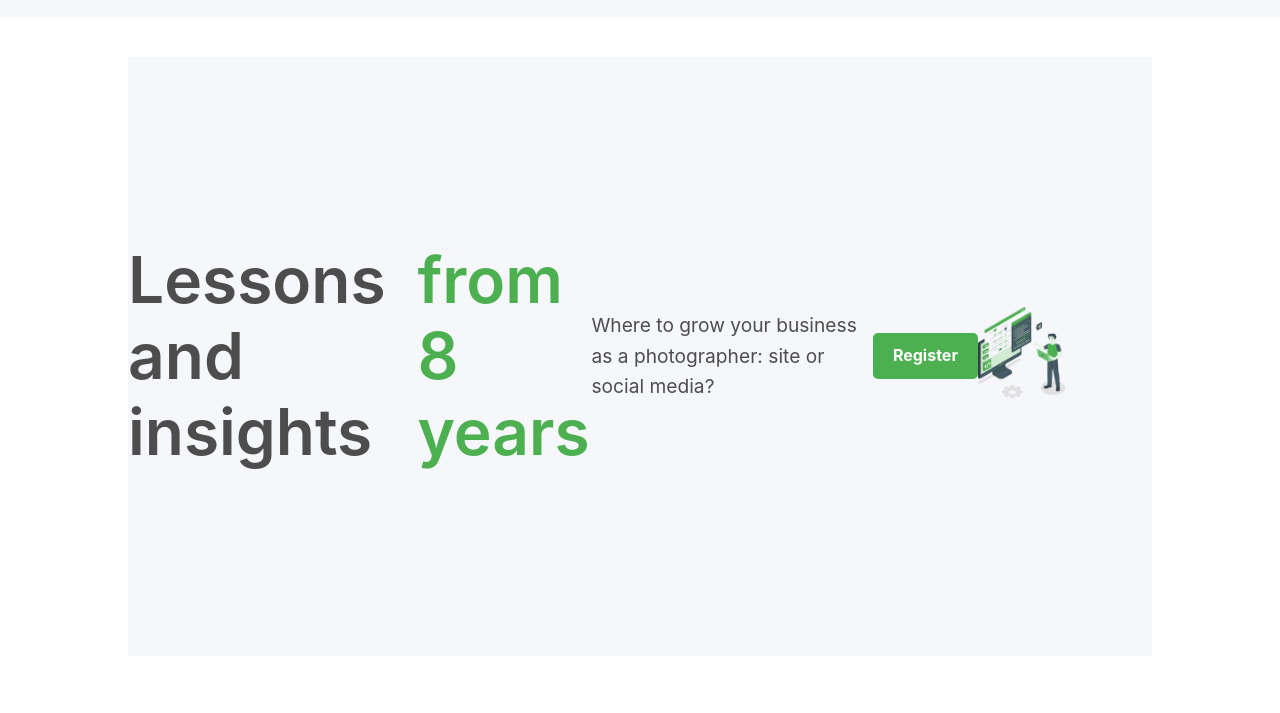
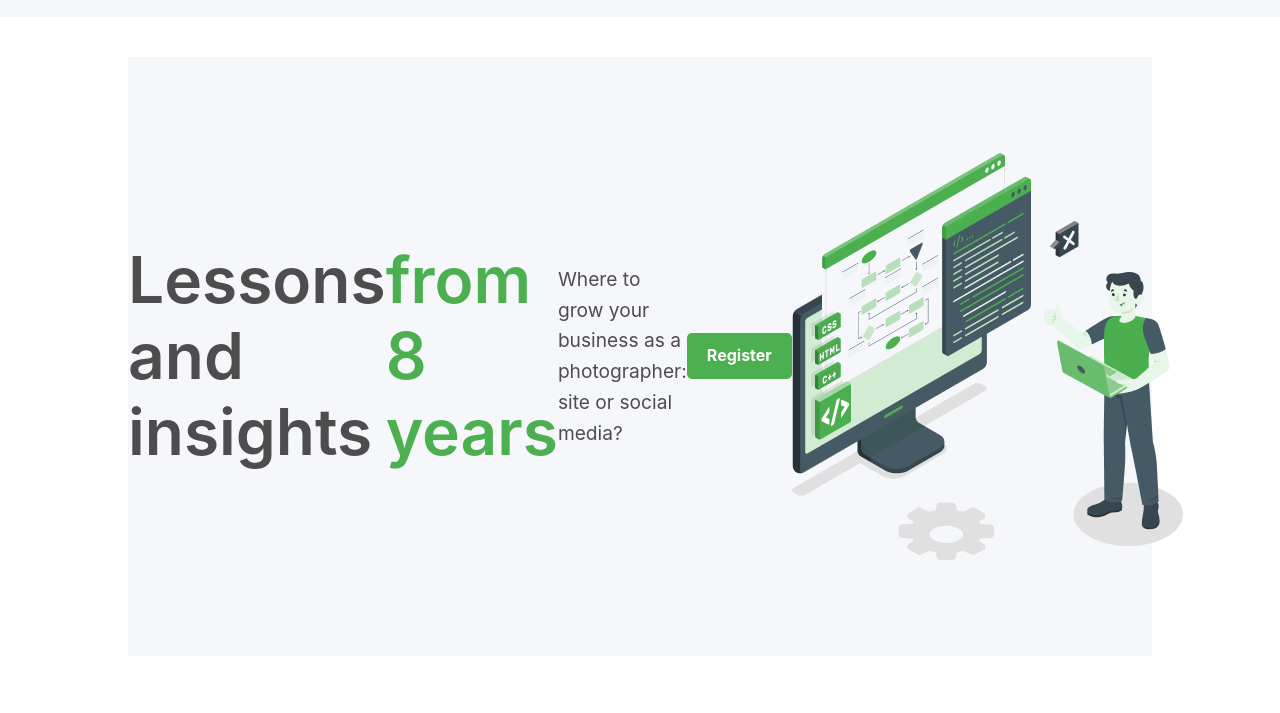
Before and after one commit to enea-ratieuville-nws/controle-html-css2, a plain HTML site: page index.html in a window 1280 px wide. Shown: the part 81-794 px from the top of the page. Drawn offline with Linux system fonts and the light colour scheme.

Commit message:
picture hero

```diff
--- a/style.css
+++ b/style.css
@@ -59,44 +59,38 @@ main {
 
 .hero {
   background-color: #f5f7fa;
-  display: flex;
-  align-items: center;
   margin-bottom: 60px;
   width: 1, 441px;
   height: 599px;
-  float: left;
+  display: flex;
+  flex-direction: row;
+  align-items: center;
 }
 
 .hero h1 {
   font-size: 3rem;
   color: #4d4d4d;
   font-weight: bold;
-  float: left;
   font-family: Inter;
   font-size: 64px;
   font-weight: 600;
   line-height: 76px;
-  text-align: left;
 }
 
 .hero span {
   color: #4caf50;
-  float: left;
   font-family: Inter;
   font-size: 64px;
   font-weight: 600;
   line-height: 76px;
-  text-align: left;
 }
 
 .hero p {
   font-size: 1.2rem;
   margin: 20px 0;
-  float: left;
 }
 
 .hero .button {
-  display: inline-block;
   background-color: #4caf50;
   color: #fff;
   padding: 10px 20px;
@@ -104,12 +98,12 @@ main {
   text-decoration: none;
   font-weight: bold;
 }
-
-.picture img {
-  max-width: 50%;
-  height: auto;
+.picture {
+  width: 391px;
+  height: 407px;
+  gap: 0px;
+  opacity: 0px;
 }
-
 .HERO2 {
   width: Hug (1, 440px) px;
   height: Hug (416px) px;
```
